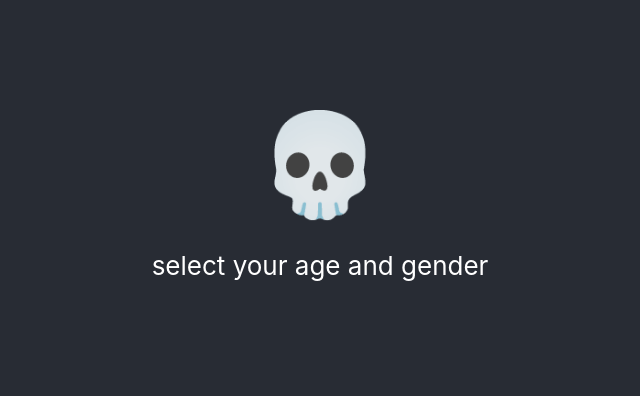
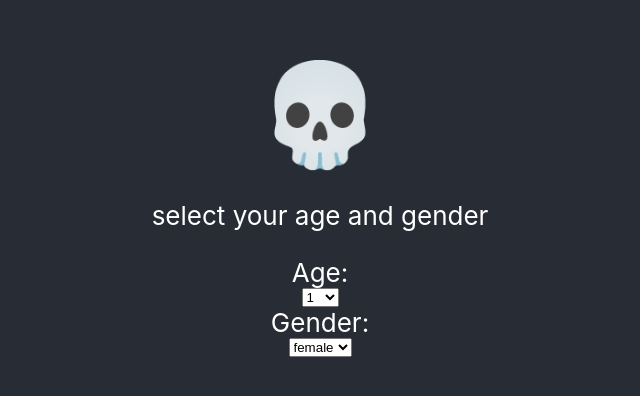
Before and after one commit to FreyrThorv/itcomesforusall, a React (Create React App) app: page / in a window 1280 px wide. Shown: the part 196-592 px from the top of the page, without its empty margins (320-960 px from the left). Built offline with nearby package versions, Linux system fonts and the light colour scheme.

Commit message:
Mock out main form

```diff
--- a/src/App.tsx
+++ b/src/App.tsx
@@ -1,7 +1,45 @@
 import React from "react";
 import "./App.css";
 
+type OptionType = {
+	value: string;
+	label: string;
+};
+
 function App() {
+	const ageOptions: OptionType[] = [
+		{ value: "1", label: "1" },
+		{ value: "2", label: "2" },
+		{ value: "3", label: "3" },
+		{ value: "4", label: "4" },
+		{ value: "5", label: "5" },
+		{ value: "6", label: "6" },
+		{ value: "7", label: "7" },
+		{ value: "8", label: "8" },
+		{ value: "9", label: "9" },
+		{ value: "10", label: "10" },
+		{ value: "11", label: "11" },
+		{ value: "12", label: "12" },
+	]; // etc
+
+	const genderOptions: OptionType[] = [
+		{ value: "female", label: "female" },
+		{ value: "male", label: "male" },
+	];
+
+	const [age, setAge] = React.useState("");
+	const [gender, setGender] = React.useState("");
+
+	const handleChange = (event: React.FormEvent<HTMLSelectElement>) => {
+		const target = event.target as HTMLTextAreaElement;
+		setAge(target.value);
+	};
+
+	const genderChange = (event: React.FormEvent<HTMLSelectElement>) => {
+		const target = event.target as HTMLTextAreaElement;
+		setGender(target.value);
+	};
+
 	return (
 		<div className="front-page">
 			<div className="container">
@@ -9,7 +47,18 @@ function App() {
 					💀
 				</span>
 				<p>select your age and gender</p>
-				{/* TODO: add age and gender selectors */}
+				<label>Age:</label>
+				<select value={age} onChange={handleChange}>
+					{ageOptions.map((elem) => {
+						return <option value={elem.value}>{elem.label}</option>;
+					})}
+				</select>{" "}
+				<label>Gender:</label>
+				<select value={gender} onChange={genderChange}>
+					{genderOptions.map((elem) => {
+						return <option value={elem.value}>{elem.label}</option>;
+					})}
+				</select>
 			</div>
 		</div>
 	);
```
